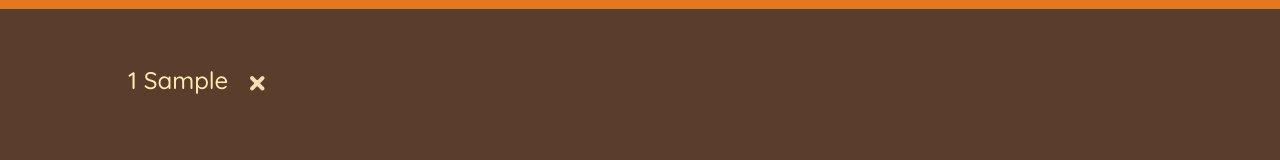
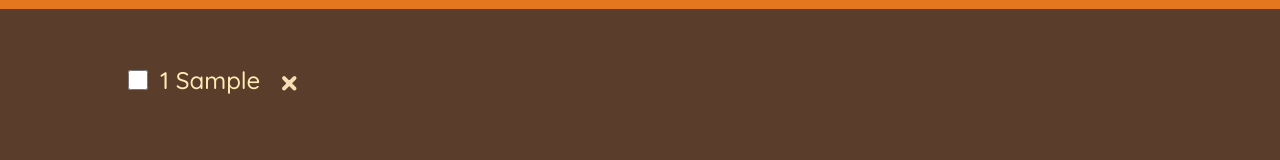
Before and after one commit to suchi-291/far-away-travel-list, a React (Create React App) app: page / in a window 1280 px wide. Both pictures are taken after typing "Sample" into the empty fields and a click on the button "ADD". Shown: the part 268-428 px from the top of the page. Built offline with nearby package versions, Linux system fonts and the light colour scheme.

Commit message:
finalized app

```diff
--- a/src/App.js
+++ b/src/App.js
@@ -1,10 +1,4 @@
 import { useState } from "react";
-
-const initialItems = [
-  { id: 1, description: "Passports", quantity: 2, packed: false },
-  { id: 2, description: "Socks", quantity: 12, packed: false },
-  { id: 3, description: "Charger", quantity: 1, packed: true },
-];
 
 function Logo() {
   return (
@@ -51,13 +45,18 @@
     </form>
   );
 }
-function PackingList({ items }) {
+function PackingList({ items, onDeleteItems, onToggleItems }) {
   return (
     <>
       <div className="list">
         <ul>
           {items.map((item) => (
-            <Item item={item} key={item.id} />
+            <Item
+              item={item}
+              key={item.id}
+              onDeleteItems={onDeleteItems}
+              onToggleItems={onToggleItems}
+            />
           ))}
         </ul>
       </div>
@@ -65,14 +64,23 @@
   );
 }
 
-function Item({ item }) {
+function Item({ item, onDeleteItems, onToggleItems }) {
   return (
     <li>
+      <input
+        type="checkbox"
+        value={item.packed}
+        onChange={() => {
+          onToggleItems(item.id);
+        }}
+      />
       <span style={item.packed ? { textDecoration: "line-through" } : {}}>
         {item.quantity}&nbsp;
         {item.description}
       </span>
-      <button style={{ color: "wheat" }}>&times;</button>
+      <button onClick={() => onDeleteItems(item.id)} style={{ color: "wheat" }}>
+        &times;
+      </button>
     </li>
   );
 }
@@ -91,11 +99,27 @@
   function handleAddItems(item) {
     setItems((items) => [...items, item]);
   }
+
+  function handleDeleteItem(id) {
+    setItems((items) => items.filter((item) => item.id !== id));
+  }
+
+  function handleToggleItem(id) {
+    setItems((items) =>
+      items.map((item) =>
+        item.id === id ? { ...item, packed: !item.packed } : item
+      )
+    );
+  }
   return (
     <>
       <Logo />
       <Form onAddItems={handleAddItems} />
-      <PackingList items={items} />
+      <PackingList
+        items={items}
+        onDeleteItems={handleDeleteItem}
+        onToggleItems={handleToggleItem}
+      />
       <Stats />
     </>
   );
```
